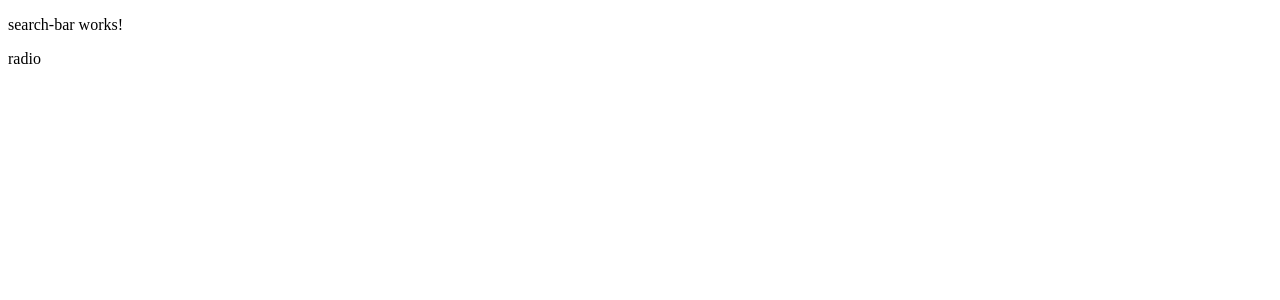
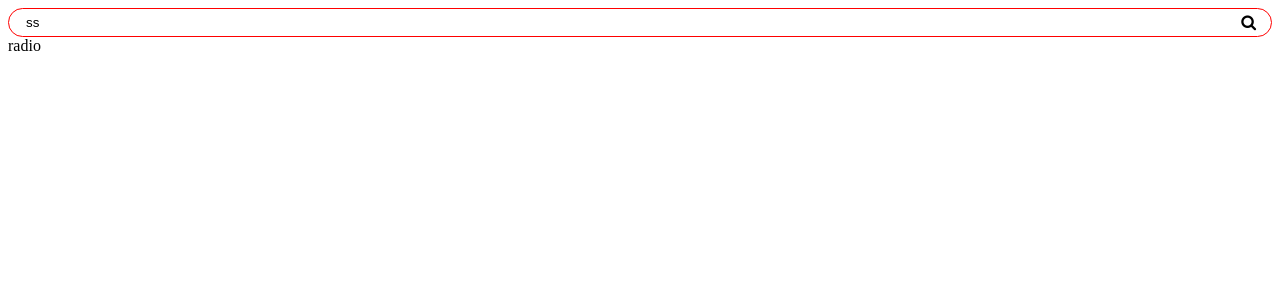
Before and after one commit to shadow-mike/angular-music-box-demo, an Angular app: page /main in a window 1280 px wide. Shown: the top 300 px of the page. Built offline with nearby package versions, Linux system fonts and the light colour scheme.

Commit message:
add search-bar

```diff
--- a/src/app/app-routing.module.ts
+++ b/src/app/app-routing.module.ts
@@ -1,7 +1,7 @@
 import { NgModule } from '@angular/core';
 import { RouterModule, Routes } from '@angular/router';
 
-import { SearchBarComponent } from './main-page/search-bar/search-bar.component'
+import { SearchBarComponent } from './shared/search-bar/search-bar.component'
 
 const appRoutes: Routes = [
   {
--- a/src/app/app.module.ts
+++ b/src/app/app.module.ts
@@ -4,18 +4,16 @@ import { RouterModule, Routes } from '@angular/router';
 
 import { AppComponent } from './app.component';
 import { AppRoutingModule } from './app-routing.module';
-
-import { SearchBarComponent } from './main-page/search-bar/search-bar.component'
-
+import { SharedModule } from './shared/shared.module';
 
 @NgModule({
   declarations: [
     AppComponent,
-    SearchBarComponent
   ],
   imports: [
     BrowserModule,
     AppRoutingModule,
+    SharedModule
   ],
   providers: [],
   bootstrap: [AppComponent]
--- a/src/app/main-page/search-bar/search-bar.component.html
+++ /dev/null
@@ -1,3 +0,0 @@
-<p>
-  search-bar works!
-</p>
--- a/src/app/main-page/search-bar/search-bar.component.ts
+++ /dev/null
@@ -1,15 +0,0 @@
-import { Component, OnInit } from '@angular/core';
-
-@Component({
-  selector: 'app-search-bar',
-  templateUrl: './search-bar.component.html',
-  styleUrls: ['./search-bar.component.css']
-})
-export class SearchBarComponent implements OnInit {
-
-  constructor() { }
-
-  ngOnInit() {
-  }
-
-}
--- /dev/null
+++ b/src/app/shared/search-bar/search-bar.component.html
@@ -0,0 +1,4 @@
+<div class="container">
+  <input class="content" type="text" [(ngModel)]="keywords" placeholder="搜索">
+  <i class="fa fa-search" aria-hidden="true" (click)="search()"></i>
+</div>
--- /dev/null
+++ b/src/app/shared/search-bar/search-bar.component.scss
@@ -0,0 +1,18 @@
+.container {
+
+  display: flex;
+  padding: 5px 15px;
+  border: 1px solid red;
+  border-radius: 100px;
+
+  input.content {
+    border: none;
+    display: block;
+    width: 100%;
+    &:focus {
+      border: none;
+      outline-color: transparent;
+    }
+  }
+
+}
--- /dev/null
+++ b/src/app/shared/search-bar/search-bar.component.ts
@@ -0,0 +1,25 @@
+import { Component, OnInit, Output, EventEmitter } from '@angular/core';
+
+@Component({
+  selector: 'app-search-bar',
+  templateUrl: './search-bar.component.html',
+  styleUrls: ['./search-bar.component.scss'],
+  host: {
+    'width': '100%'
+  }
+})
+export class SearchBarComponent implements OnInit {
+
+  @Output() onSearched = new EventEmitter<string>();
+  keywords: string = 'ss';
+
+  constructor() { }
+
+  ngOnInit() {
+  }
+
+  search () {
+
+  }
+
+}
--- a/src/app/statistics-page/statistics-routing.module.ts
+++ b/src/app/statistics-page/statistics-routing.module.ts
@@ -1,7 +1,7 @@
 import { NgModule } from '@angular/core';
 import { Routes, RouterModule } from '@angular/router';
 
-import { SearchBarComponent } from '../main-page/search-bar/search-bar.component'
+import { SearchBarComponent } from '../shared/search-bar/search-bar.component'
 
 const routes: Routes = [
   {
--- a/src/app/statistics-page/statistics.module.ts
+++ b/src/app/statistics-page/statistics.module.ts
@@ -2,11 +2,13 @@ import { NgModule } from '@angular/core';
 import { CommonModule } from '@angular/common';
 
 import { StatisticsRoutingModule } from './statistics-routing.module';
+import { SharedModule } from '../shared/shared.module';
 
 @NgModule({
   imports: [
     CommonModule,
     StatisticsRoutingModule,
+    SharedModule
   ],
   declarations: [
   ]
--- a/src/index.html
+++ b/src/index.html
@@ -7,6 +7,7 @@
 
   <meta name="viewport" content="width=device-width, initial-scale=1">
   <link rel="icon" type="image/x-icon" href="favicon.ico">
+  <link href="//cdn.bootcss.com/font-awesome/4.7.0/css/font-awesome.min.css" rel="stylesheet">
 </head>
 <body>
   <app-root></app-root>
```
Also changed, not shown: src/app/shared/shared.module.ts (added, +19 -0 lines), src/app/main-page/search-bar/search-bar.component.css (deleted), 1 other file (tests, documents, lock files or other folders).
